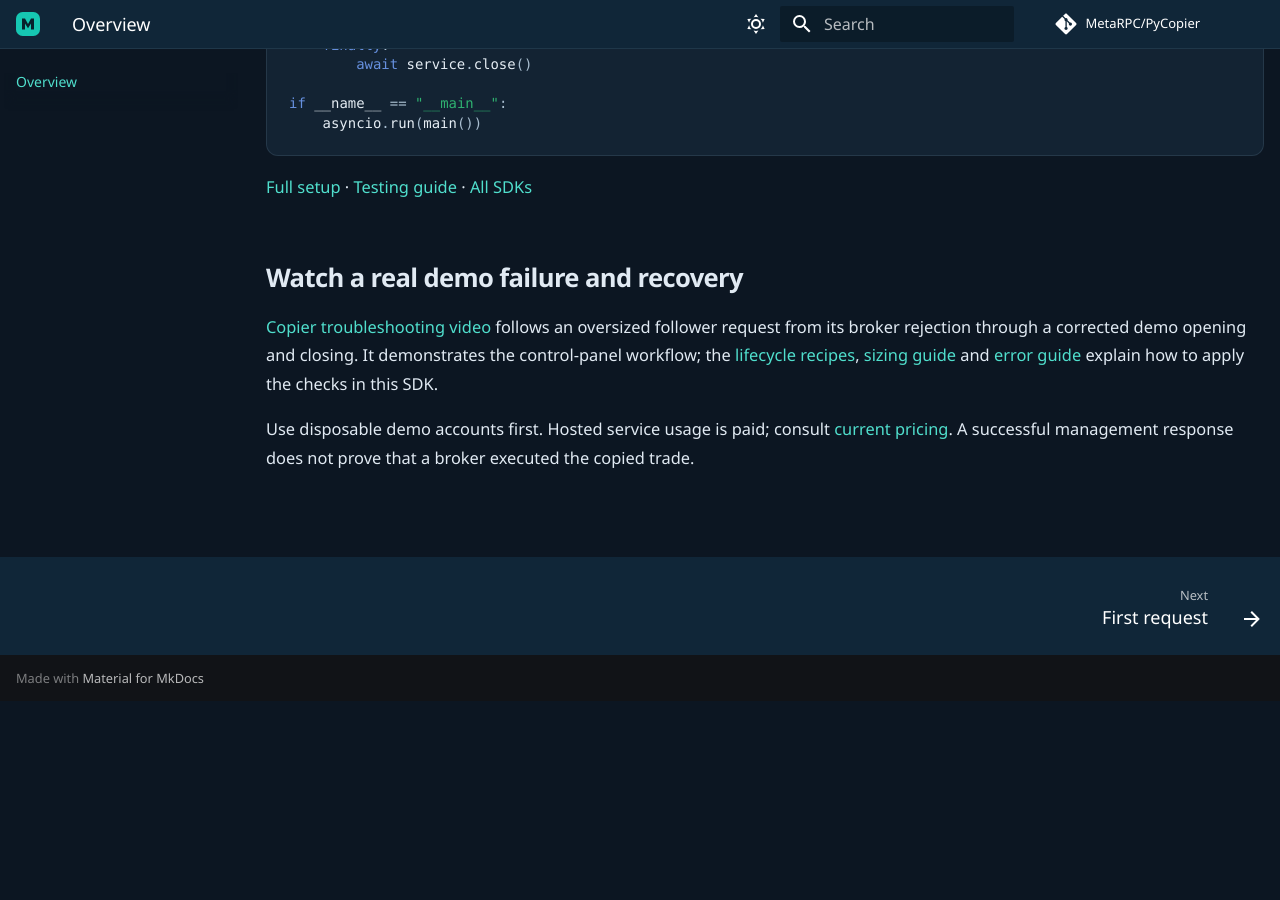
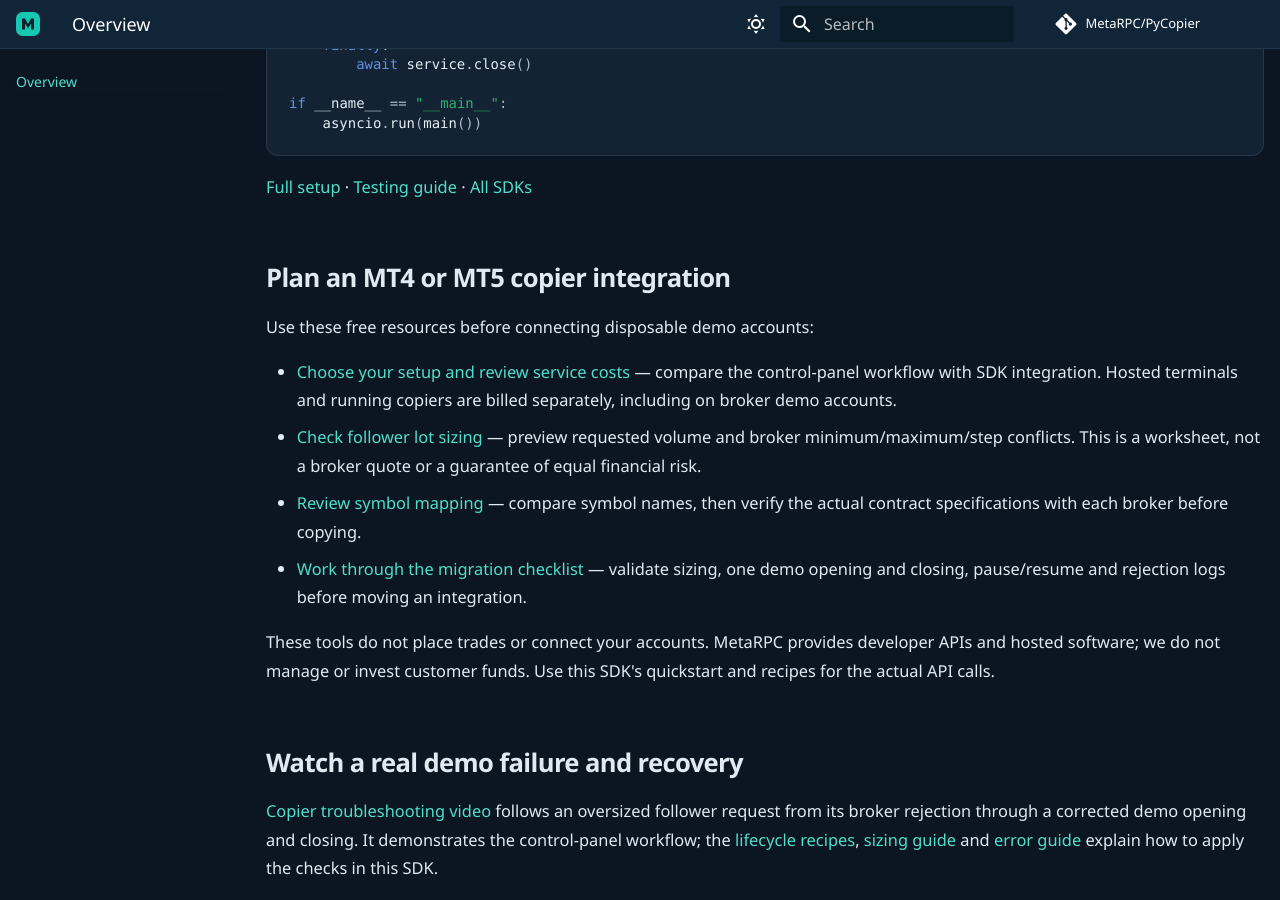
Before and after one commit to MetaRPC/PyCopier, an MkDocs documentation site: the page built from docs/index.md, in a window 1280 px wide and 900 px high, scrolled down 1435 px. Built offline with MkDocs 1.6.1 and Material for MkDocs 9.7.7, drawn with Linux system fonts in a browser that asks for light colours; comment, search, counter and statistics services are not loaded; before the commit the page ends 2136 px from its top, so only the background shows below that.

Commit message:
Connect copier SDK guides to setup and free validation tools

```diff
--- a/docs/index.md
+++ b/docs/index.md
@@ -58,6 +58,17 @@ if __name__ == "__main__":
 
 [Full setup](quickstart.md) · [Testing guide](testing.md) · [All SDKs](sdks.md)
 
+## Plan an MT4 or MT5 copier integration
+
+Use these free resources before connecting disposable demo accounts:
+
+- [Choose your setup and review service costs](https://mrpc.pro/start/copier?lang=en&utm_source=github&utm_medium=referral&utm_campaign=copier_sdk_setup_nov17&utm_content=pycopier_docs_setup) — compare the control-panel workflow with SDK integration. Hosted terminals and running copiers are billed separately, including on broker demo accounts.
+- [Check follower lot sizing](https://mrpc.pro/tools/copier-sizing?lang=en&utm_source=github&utm_medium=referral&utm_campaign=copier_sdk_setup_nov17&utm_content=pycopier_docs_sizing) — preview requested volume and broker minimum/maximum/step conflicts. This is a worksheet, not a broker quote or a guarantee of equal financial risk.
+- [Review symbol mapping](https://mrpc.pro/tools/symbol-mapping?lang=en&utm_source=github&utm_medium=referral&utm_campaign=copier_sdk_setup_nov17&utm_content=pycopier_docs_symbols) — compare symbol names, then verify the actual contract specifications with each broker before copying.
+- [Work through the migration checklist](https://mrpc.pro/guides/copier-migration?lang=en&utm_source=github&utm_medium=referral&utm_campaign=copier_sdk_setup_nov17&utm_content=pycopier_docs_migration) — validate sizing, one demo opening and closing, pause/resume and rejection logs before moving an integration.
+
+These tools do not place trades or connect your accounts. MetaRPC provides developer APIs and hosted software; we do not manage or invest customer funds. Use this SDK's quickstart and recipes for the actual API calls.
+
 ## Watch a real demo failure and recovery
 
 [Copier troubleshooting video](https://mrpc.pro/tutorials/console/copier-troubleshooting) follows an oversized follower request from its broker rejection through a corrected demo opening and closing. It demonstrates the control-panel workflow; the [lifecycle recipes](recipes.md), [sizing guide](sizing.md) and [error guide](troubleshooting.md) explain how to apply the checks in this SDK.
```
Also changed, not shown: README.md (+11 -0 lines).
